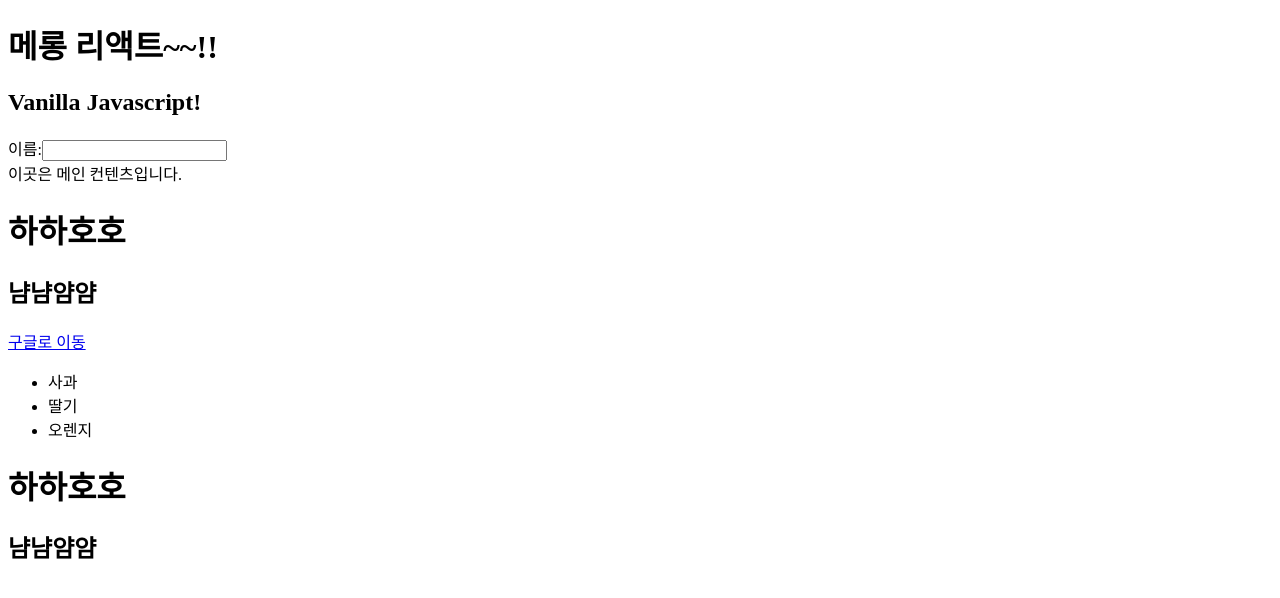
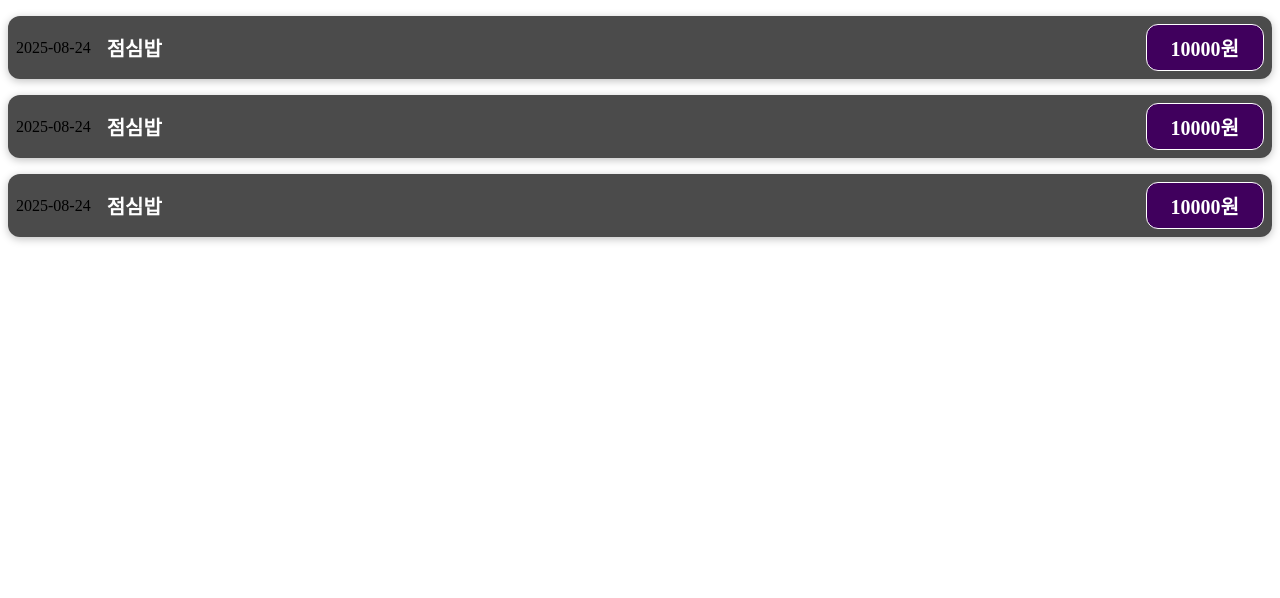
Before and after one commit to Sirosho/react-study202508, a React (Vite) app: page / in a window 1280 px wide. Shown: the top 598 px of the page. Built offline with nearby package versions, Linux system fonts and the light colour scheme.

Commit message:
컴포넌트 추가: ExpenseItem 구현 및 App.jsx에 적용

```diff
--- a/src/App.jsx
+++ b/src/App.jsx
@@ -1,6 +1,6 @@
 import React from 'react';
-import Hello from './components/Hello.jsx';
-import Bye from './components/Bye'; // 리액트에서는 확장자 생략가능
+import ExpenseItem from "./components/expenses/ExpenseItem.jsx";
+
 
 /*
     jsx : 리액트에서 사용하는 특수한 js문법, 태그를 그대로 쓰면 알아서 변환
@@ -12,34 +12,23 @@ import Bye from './components/Bye'; // 리액트에서는 확장자 생략가능
     4. 의미없는 부모는 <React.Fragment>로 감싸면 됨 <> </>
     5. 변수값이나 함수를 출력할 때는 {}로 감싸면 됨.
   */
-function App() {
+const App = () => {
 
     // const $h1 = React.createElement('h1', null, '잘가 리액트!');
 
     // class라고 쓰면 예약어로 인식함, className이라고 적어줘야 태그 클래스로 지정
-    const $h1 = <h1 className='title'>메롱 리액트~~!!</h1>;
 
-    const text = 'Vanilla Javascript!';
 
 
     // for도 예약어로 인식, htmlFor로 적어줘야함
     // return 되는 데이터는 하나의 태그로 감싸져야함. 밑에처럼 태그구조가 복잡하면 소괄호로 감싸기
     return (
         <>
-            <header>
-                {$h1}
-                <h2>{text}</h2>
-                <label htmlFor='nameInput'>이름:</label>
-                <input id="nameInput" type="text"/>
-            </header>
-            <main>
-                이곳은 메인 컨텐츠입니다.
-            </main>
-            <Hello/>
-            <Bye/>
-            <Hello/>
+           <ExpenseItem/>
+           <ExpenseItem/>
+           <ExpenseItem/>
         </>)
         ;
-}
+};
 
 export default App
--- /dev/null
+++ b/src/components/expenses/ExpenseItem.css
@@ -0,0 +1,55 @@
+.expense-item {
+    display: flex;
+    justify-content: space-between;
+    align-items: center;
+    box-shadow: 0 2px 8px rgba(0, 0, 0, 0.25);
+    padding: 0.5rem;
+    margin: 1rem 0;
+    border-radius: 12px;
+    background-color: #4b4b4b;
+}
+
+.expense-item__description {
+    display: flex;
+    flex-direction: column;
+    gap: 1rem;
+    align-items: flex-end;
+    flex-flow: column-reverse;
+    justify-content: flex-start;
+    flex: 1;
+}
+
+.expense-item h2 {
+    font-size: 1rem;
+    flex: 1;
+    margin: 0 1rem;
+    color: white;
+}
+
+.expense-item__price {
+    font-size: 1rem;
+    font-weight: bold;
+    color: white;
+    background-color: #40005d;
+    border: 1px solid white;
+    padding: 0.5rem;
+    border-radius: 12px;
+}
+
+@media (min-width: 580px) {
+    .expense-item__description {
+        flex-direction: row;
+        align-items: center;
+        justify-content: flex-start;
+        flex: 1;
+    }
+
+    .expense-item__description h2 {
+        font-size: 1.25rem;
+    }
+
+    .expense-item__price {
+        font-size: 1.25rem;
+        padding: 0.5rem 1.5rem;
+    }
+}
--- /dev/null
+++ b/src/components/expenses/ExpenseItem.jsx
@@ -0,0 +1,16 @@
+import React from 'react';
+import './ExpenseItem.css';// css 파일의 이름은 컴포넌트와 동일하게, 경로도 같은 곳에 넣는 것이 관례
+
+const ExpenseItem = () => {
+    return (
+        <div className='expense-item'>
+            <div>2025-08-24</div>
+            <div className='expense-item__description'>
+                <h2>점심밥</h2>
+                <div className='expense-item__price'>10000원</div>
+            </div>
+        </div>
+    );
+};
+
+export default ExpenseItem;
```
